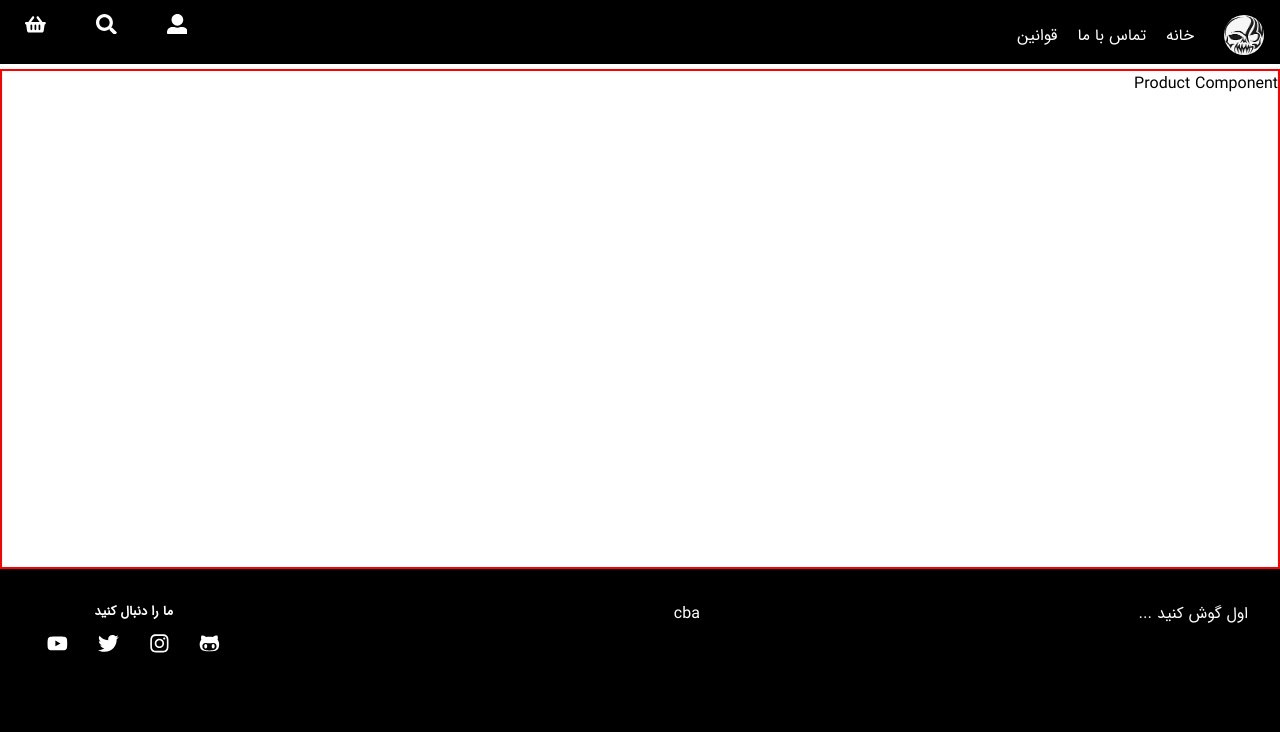
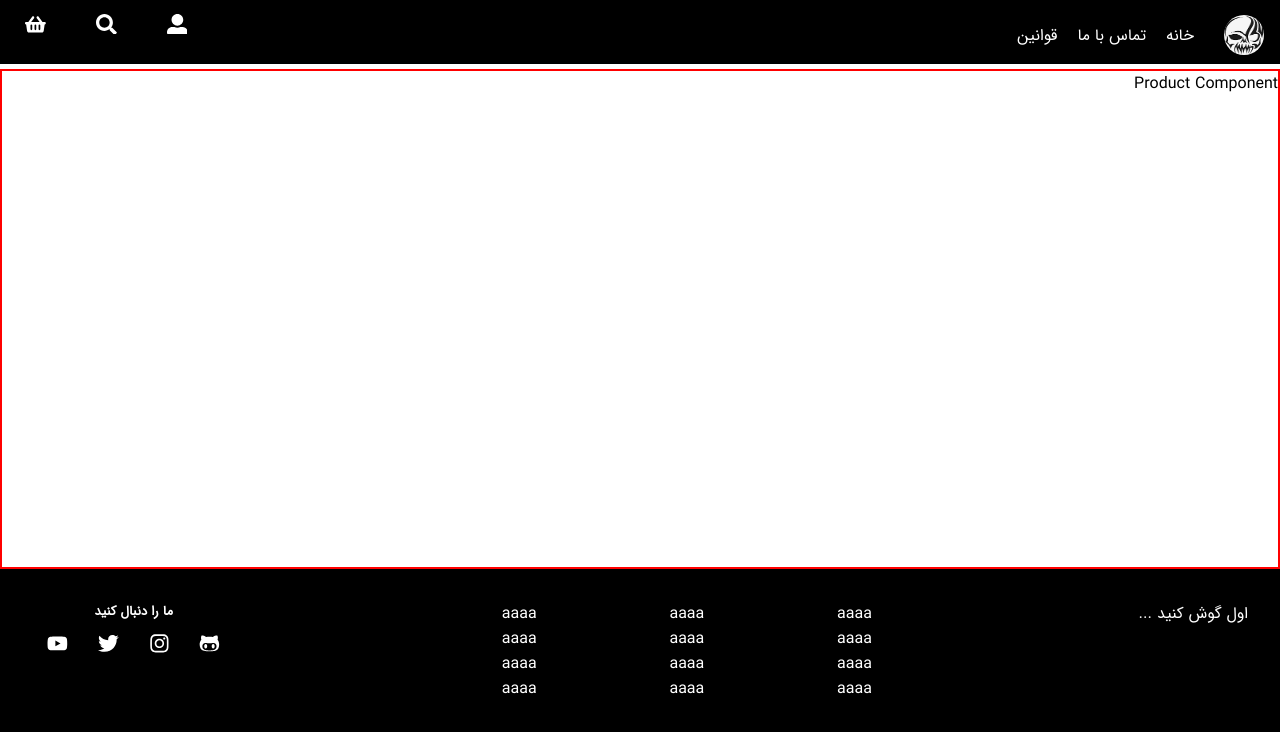
Before and after one commit to hamed-zeidabadi/skullcandy, a React (Create React App) app: page / in a window 1280 px wide. Shown: the top 732 px of the page. Built offline with nearby package versions, Linux system fonts and the light colour scheme.

Commit message:
working on position in footer_container_info_ul

```diff
--- a/src/Components/Footer.jsx
+++ b/src/Components/Footer.jsx
@@ -10,9 +10,41 @@ const Footer = () => {
         <div className='footer_container_sign_up'>اول گوش کنید ...</div>
 
         <div className='footer_container_info'>
-          <div className="footer_container_info_right">a</div>
-          <div className="footer_container_info_middle">b</div>
-          <div className="footer_container_info_left">c</div>
+
+          <div className="footer_container_info_right">
+
+          <ul className='footer_container_info_ul'>
+            <li><a>aaaa</a></li>
+            <li><a>aaaa</a></li>
+            <li><a>aaaa</a></li>
+            <li><a>aaaa</a></li>
+          </ul>
+
+
+          </div>
+
+          <div className="footer_container_info_middle">
+
+          <ul className='footer_container_info_ul'>
+            <li><a>aaaa</a></li>
+            <li><a>aaaa</a></li>
+            <li><a>aaaa</a></li>
+            <li><a>aaaa</a></li>
+          </ul>
+
+          </div>
+
+          <div className="footer_container_info_left">
+
+          <ul className='footer_container_info_ul'>
+            <li><a>aaaa</a></li>
+            <li><a>aaaa</a></li>
+            <li><a>aaaa</a></li>
+            <li><a>aaaa</a></li>
+          </ul>
+
+          </div>
+
         </div>
 
         <div className='footer_container_social_media'>
--- a/src/Scss/Footer.scss
+++ b/src/Scss/Footer.scss
@@ -11,6 +11,20 @@
   justify-content: space-between;
   padding: 2em;
 
+
+&_info{
+
+  width: 25em;
+  display: flex;
+  justify-content: space-between;
+
+  &_ul{
+    display: block !important;
+  }
+
+
+}
+
   &_social_media{
 
     display: flex;
@@ -23,7 +37,10 @@
       display: flex;
       justify-content: center;
       align-self: center;
+
+
     }
+
 
     & h5 {
       align-self: center;
@@ -40,6 +57,8 @@
       & svg {
         font-size: 1.3em;
       }
+
+
     }
 
     &_info{
```
